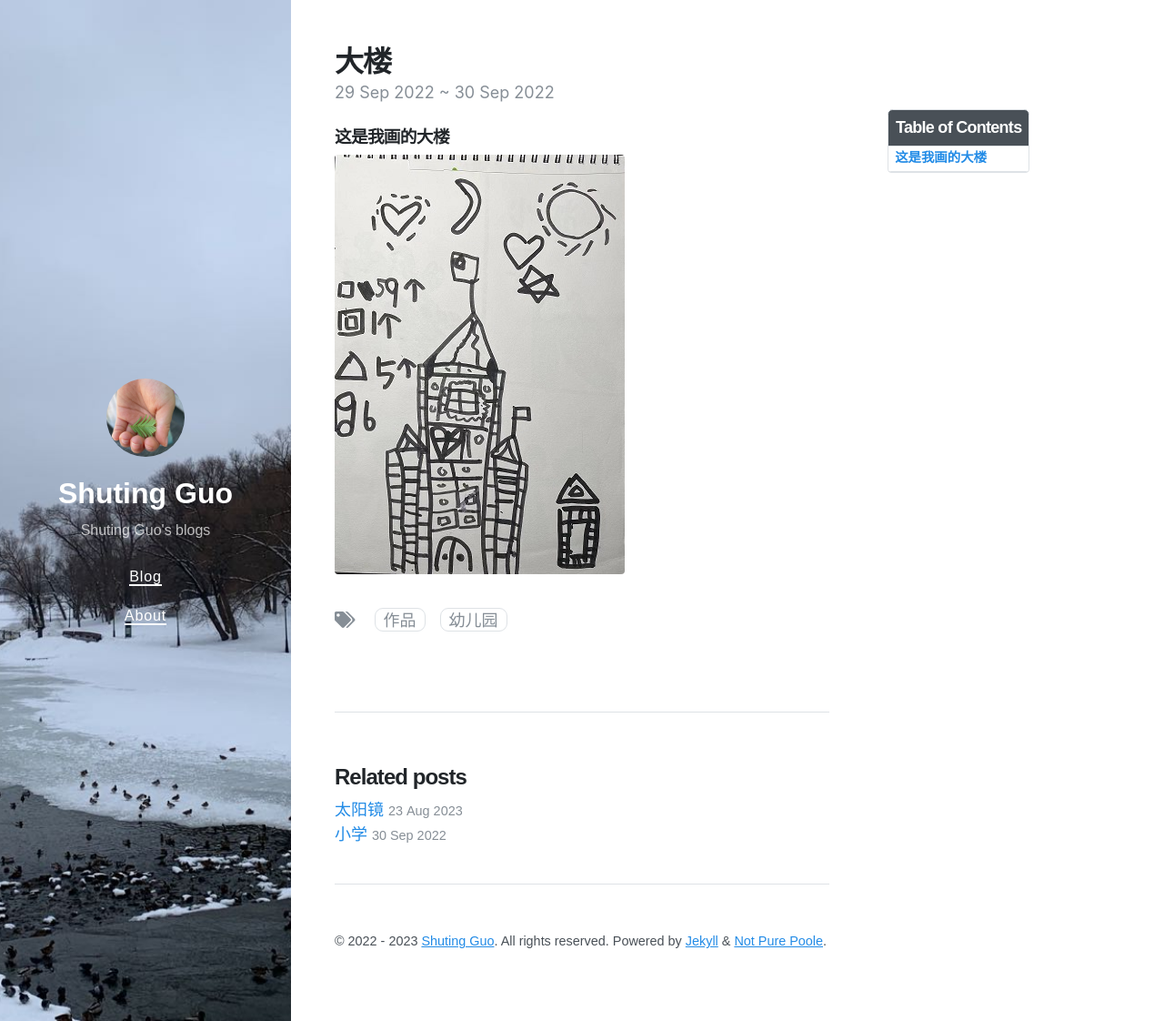
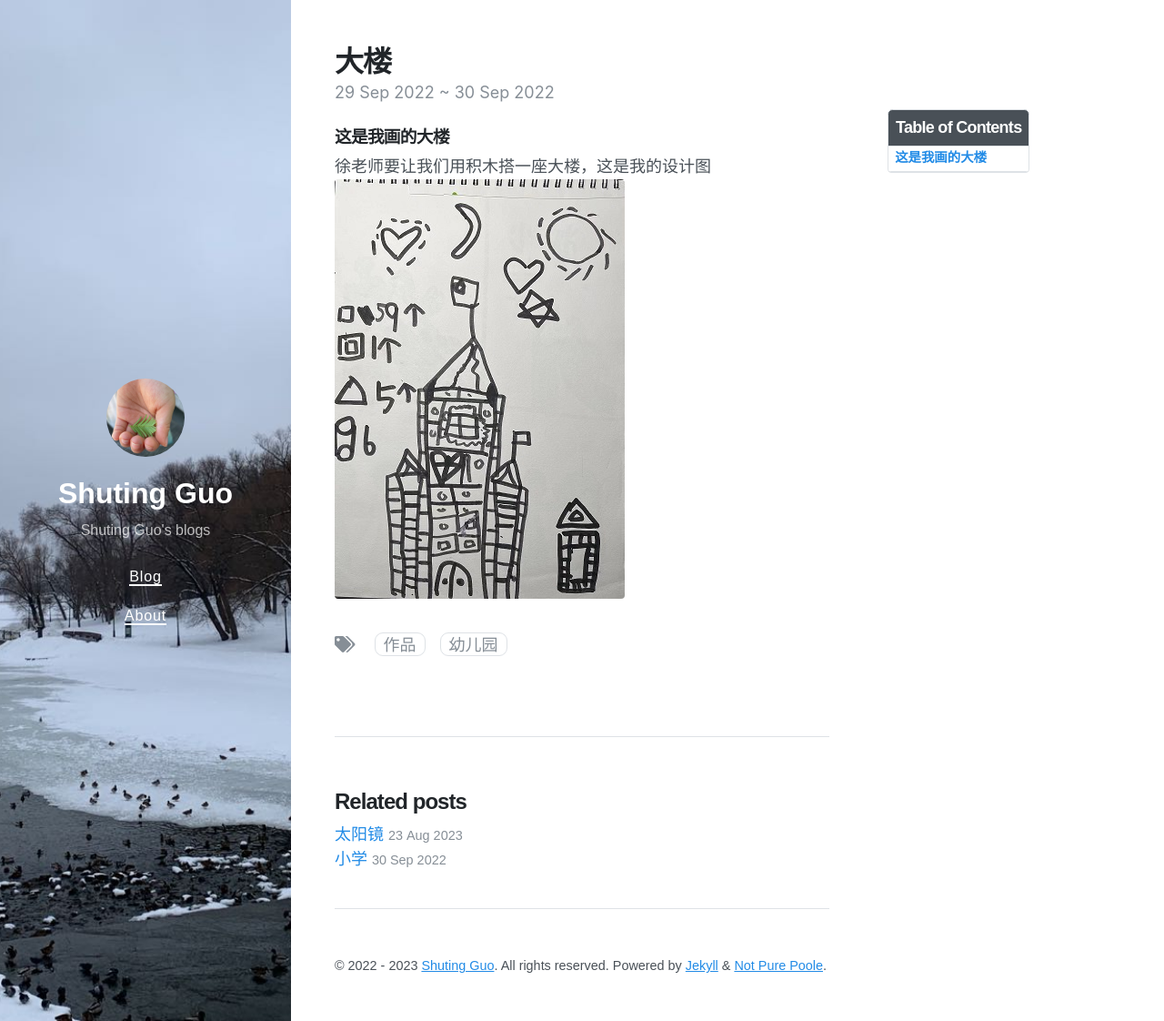
Before and after one commit to bingbing1263/guoshuting, a Jekyll site: the page built from _posts/2023-08-25-我的画.md, in a window 1280 px wide and 1122 px high. Shown: the whole window at 91% size. Built offline with Jekyll 4.4.1, drawn with Linux system fonts in a browser that asks for light colours; nearby versions of some CDN libraries.

Commit message:
更新 2023-08-25-我的画.md

```diff
--- a/_posts/2023-08-25-我的画.md
+++ b/_posts/2023-08-25-我的画.md
@@ -8,5 +8,5 @@ toc:  true
 ---
 
 ### 这是我画的大楼
-
+徐老师要让我们用积木搭一座大楼，这是我的设计图
  <img src="/images/posts/2023-08-25/1.jpg">
```
